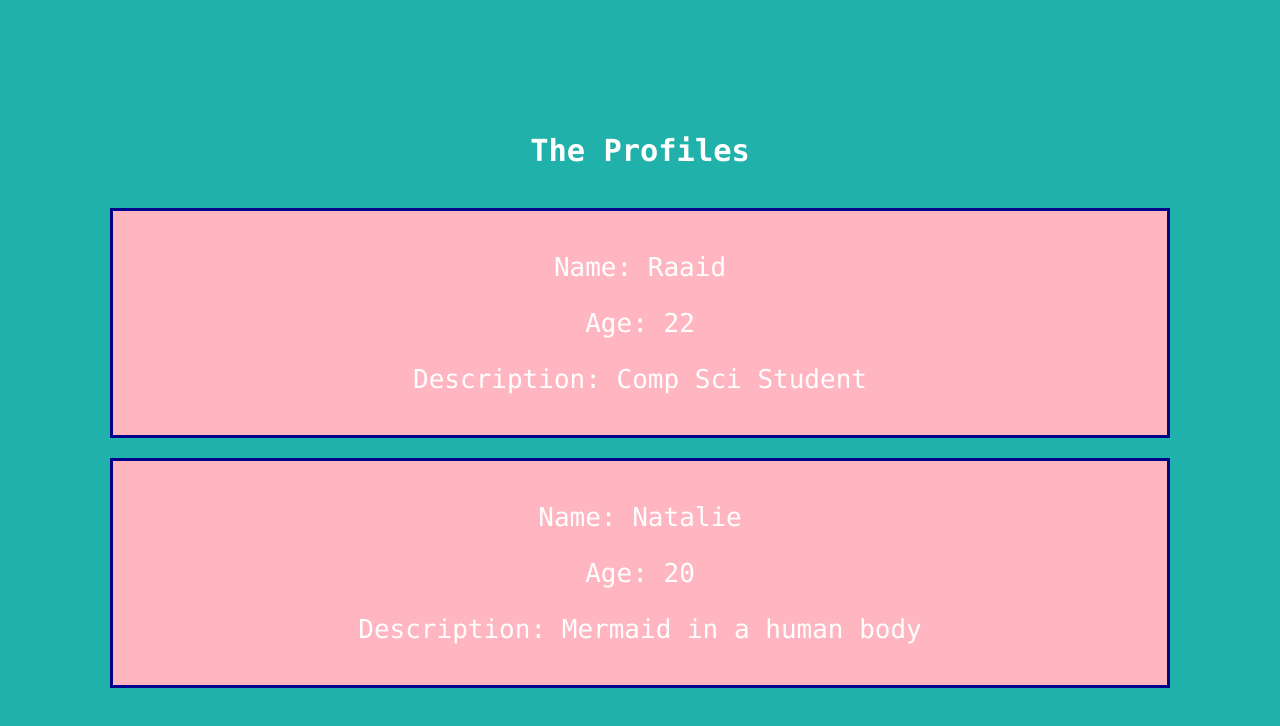
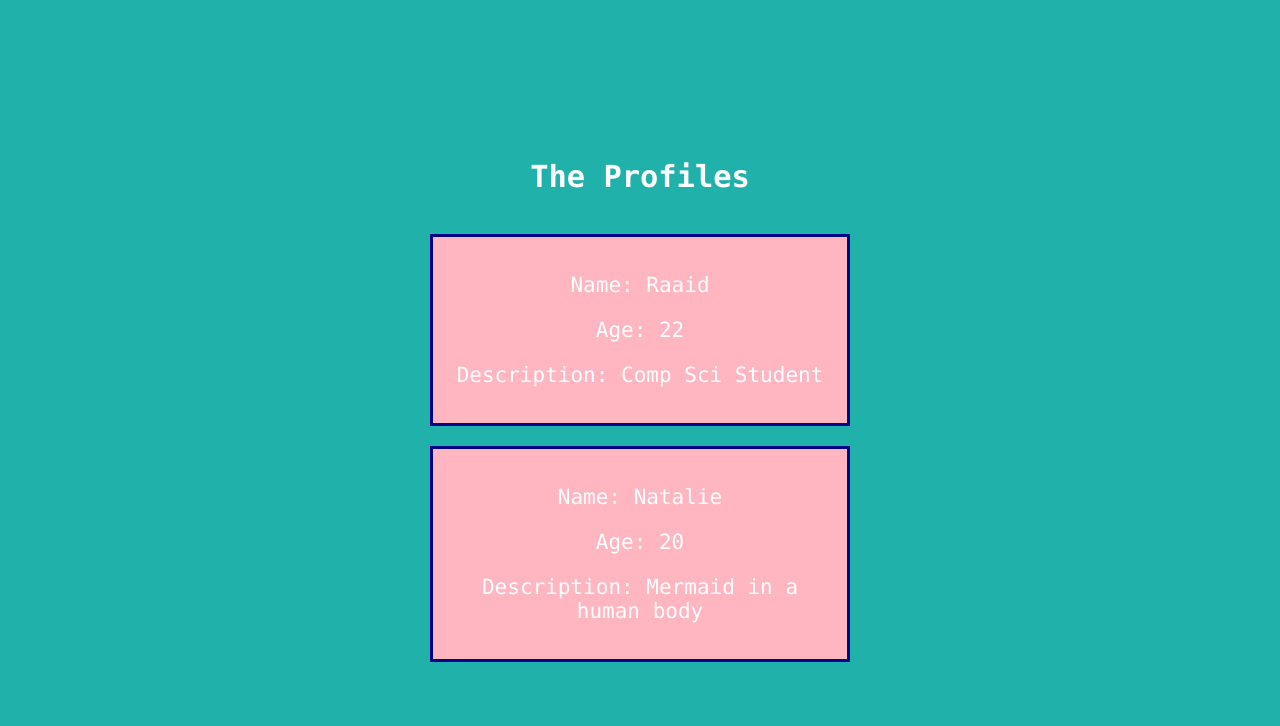
Before and after one commit to raaidsm/EcommerceSite, a React (Create React App) app: page / in a window 1280 px wide. Shown: the top 726 px of the page. Built offline with nearby package versions, Linux system fonts and the light colour scheme.

Commit message:
Decrease font size in profile

```diff
--- a/src/components/Profile.css
+++ b/src/components/Profile.css
@@ -1,9 +1,10 @@
 .profile {
     background-color: lightpink;
-    width: 80vw;
+    width: 30vw;
     height: auto;
     border-color: darkblue;
     border-style:  solid;
     margin: 10px;
     padding: 15px;
+    font-size: calc(5px + 2vmin);
 }
```
